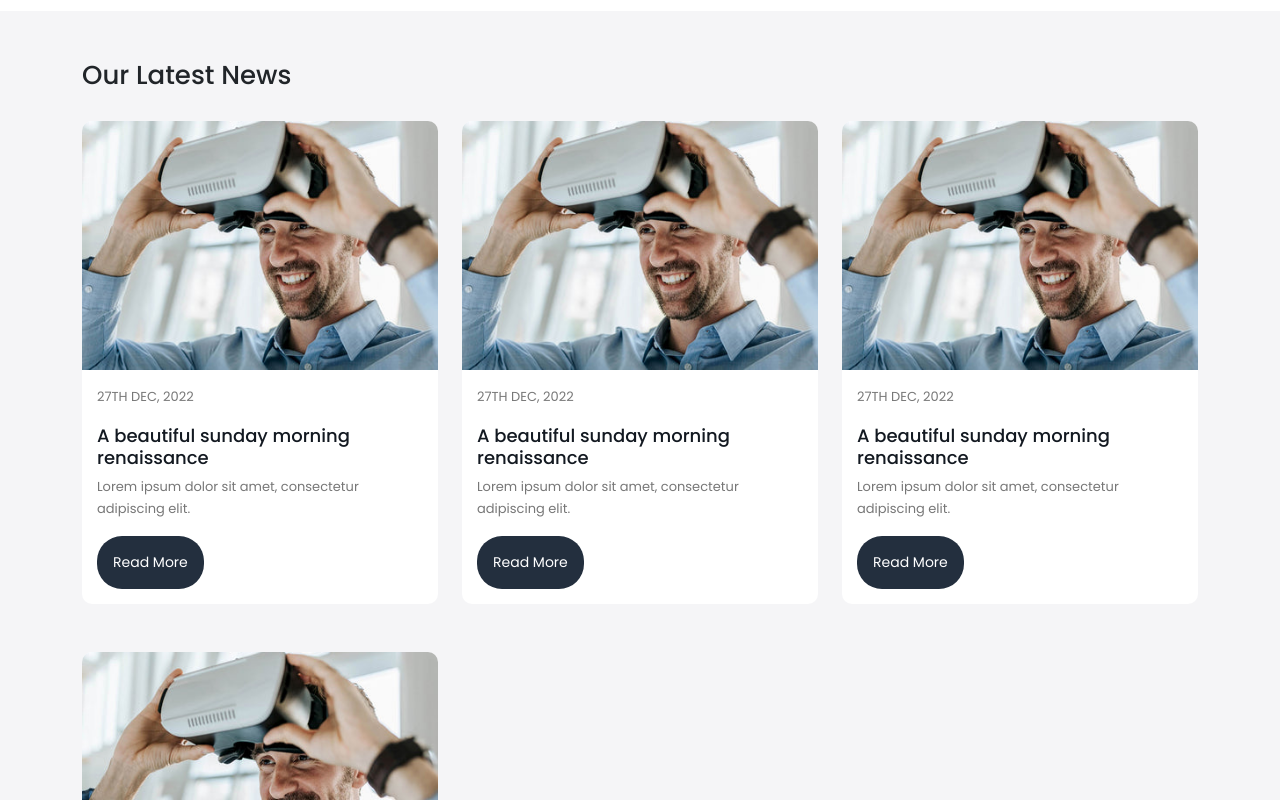
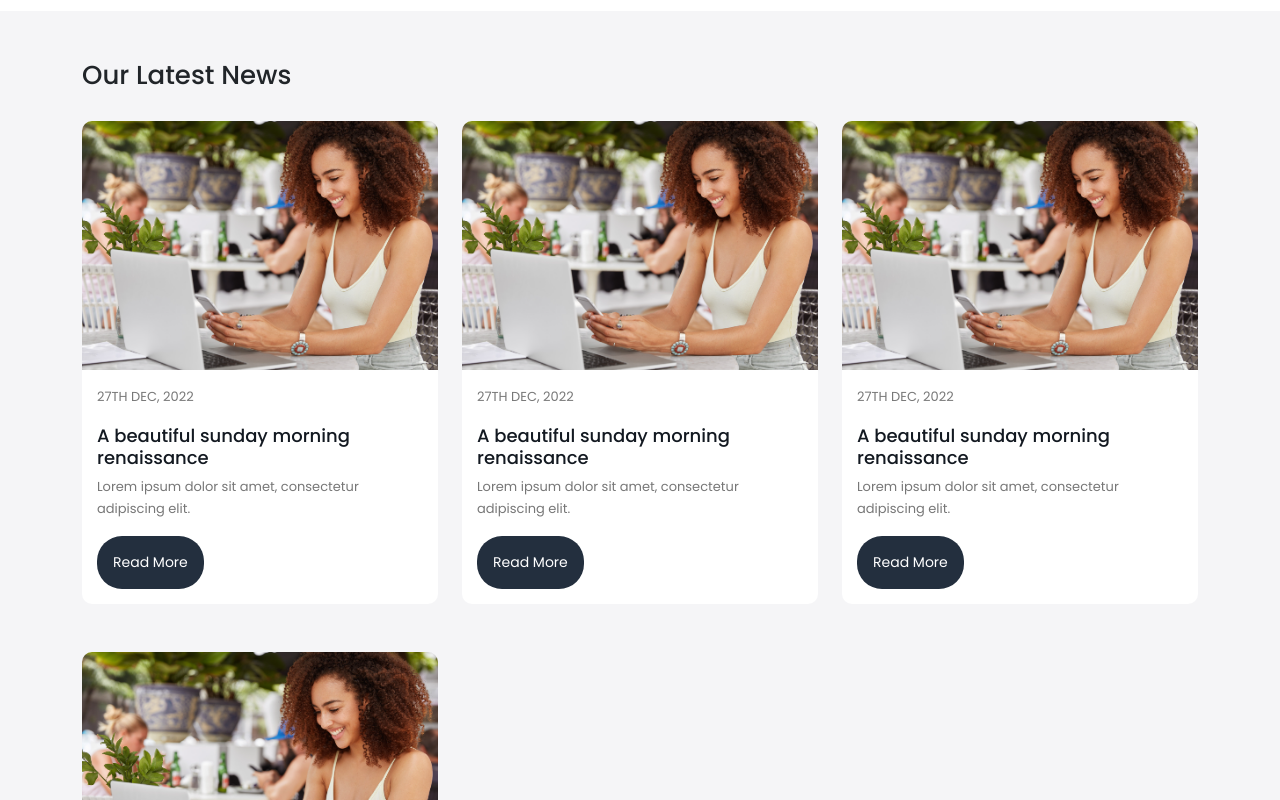
Before and after one commit to OsimFavour/amazon.com, a React (Create React App) app: page / in a window 1280 px wide. Shown: the part 3680-4480 px from the top of the page. Built offline with nearby package versions, Linux system fonts and the light colour scheme.

Commit message:
Add New Blog Image

```diff
--- a/src/components/BlogCard/index.jsx
+++ b/src/components/BlogCard/index.jsx
@@ -6,7 +6,7 @@
        <>
             <div className="blog-card">
                 <div className="card-image">
-                    <img src="images/blog-1.jpg" className='img-fluid w-100' alt="blog" />
+                    <img src="images/blog.jpg" className='img-fluid w-100' alt="blog" />
                 </div>
 
                 <div className="blog-content">
```
